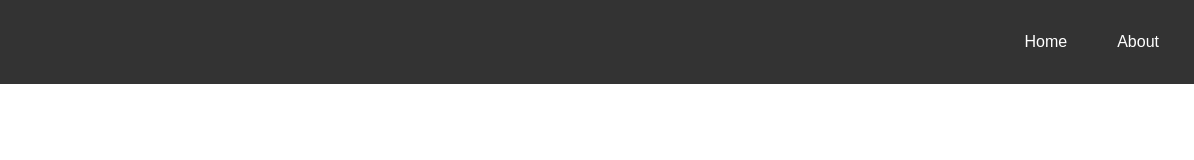
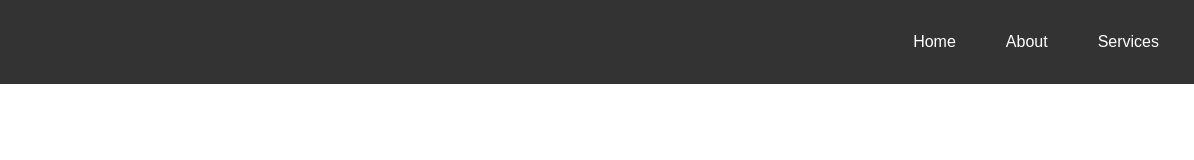
Before and after one commit to Patel-anshj1022/My-Navigation, a plain HTML site: page index.html in a window 1280 px wide. Shown: the full height of the page, 86-1280 px from the left. Drawn offline with Linux system fonts and the light colour scheme.

Commit message:
add services navbar

```diff
--- a/index.html
+++ b/index.html
@@ -11,6 +11,7 @@
         <ul class="nav-links">
             <li><a href="home">Home</a></li>
             <li><a href="about">About</a></li>
+            <li><a href="services">Services</a></li>
 
         </ul>
 
```
